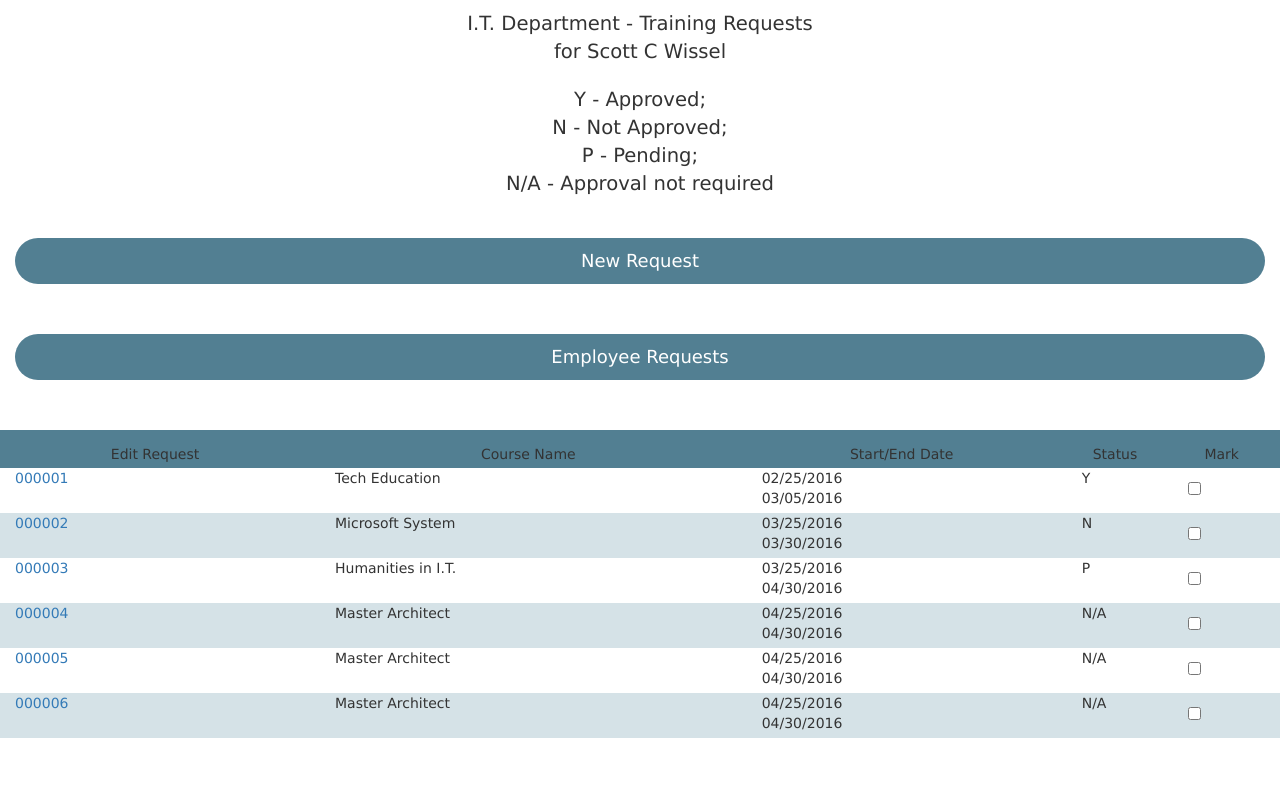
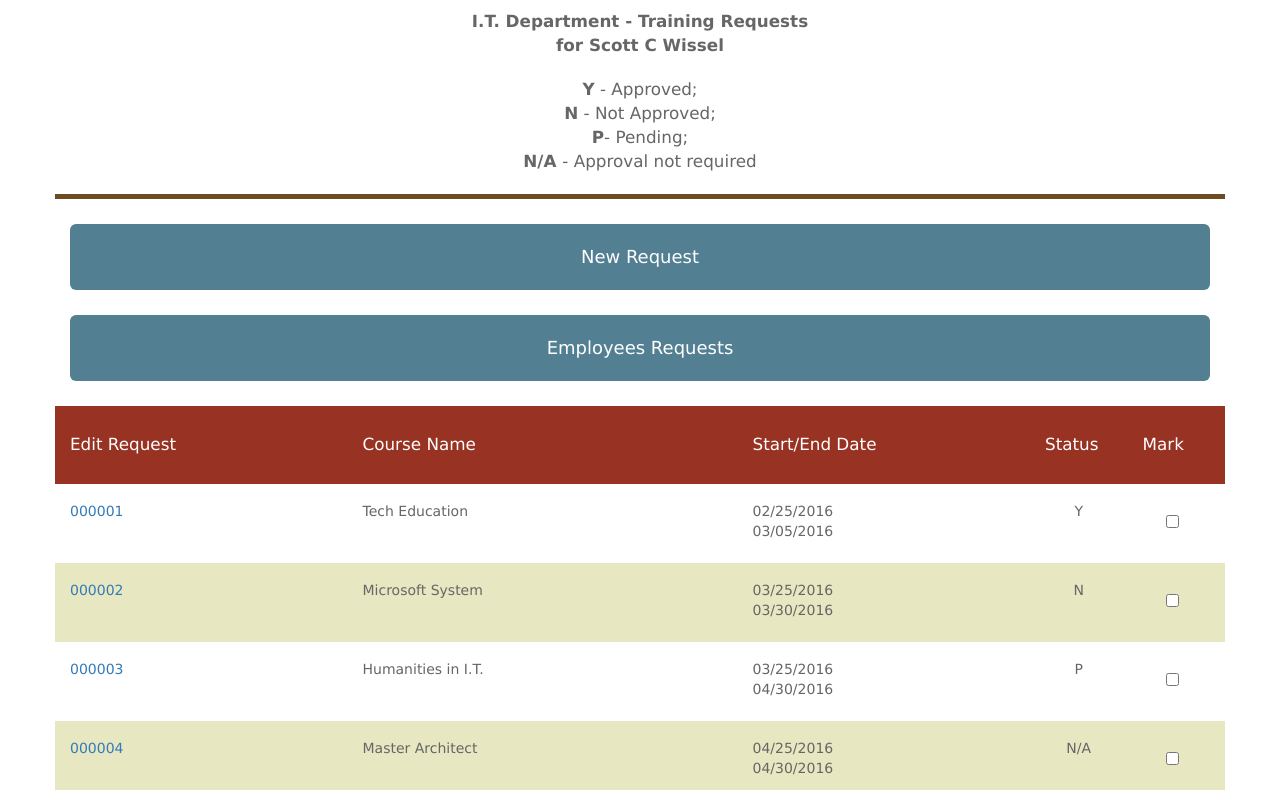
Before and after one commit to thenerdhero/c35, a plain HTML site: page frontend/html/ap_first_page_op2.html in a window 1280 px wide. Shown: the part 92-882 px from the top of the page. Before the commit the page ends 830 px from the top, so only its background shows below. Drawn offline with nearby package versions, Linux system fonts and the light colour scheme; files that its build step writes are made by us from their sources.

Commit message:
Iryna: option2 for manager part, first page that manager will see after log in

```diff
--- a/frontend/css/ap_first_page_op2.css
+++ b/frontend/css/ap_first_page_op2.css
@@ -1,25 +1,73 @@
 
-.whole {
+body {
 font-family: Verdana, Arial, Helvetica, sans-serif;
+color:#666666;
+margin:0;
+padding:0;
+}
+
+
+.top{
+	background-color:#983222;
+}
+
+
+.top p {
+
+	margin: 27px 0px;
+	text-align: left;
+	color:white;
+	font-size: 120%;
+
 
 }
 
-.top p {
-	margin:7px 5px 2px -10px;
-	padding:7px 5px 2px 10px;
-	text-align: center;
+.rows {
+
+	padding:17px 0px 17px;
+	text-align: left;
+	/*background-color:#983222;*/
 
 }
 
+.row-odd{
+	background-color:#fff;
+}
+
+.row-even{
+	background-color:#E7E7C1;
+}
+
+.status {
+	text-align: center;
+}
+
+.name {
+	border-bottom: 5px solid #6c4d23;
+}
 .name p {
 
 	 text-align: center;
-	 font-size: 140%;
+	 font-size: 120%;
 	 margin: 5px 0px 20px 0px;
 }
 
-.button {
+.buttons {
 
-  margin:20px 0px 50px 0px;
-  border-radius: 55px;
+  margin:25px 0px 25px 0px;
+  padding:20px 0px;
+  background-color:#527F92;
+  color: #fff;
+
 }
+
+
+@media (max-width: 768px) {
+.top p {
+	margin: 24px 0px;
+	font-size: 96%;
+}
+.rows {
+	font-size:90%;
+}
+}
--- a/frontend/html/ap_first_page_op2.html
+++ b/frontend/html/ap_first_page_op2.html
@@ -1,18 +1,18 @@
 <!DOCTYPE html>
 <html lang="en">
 <head>
-    <title>thenewboston</title>
+    <title>I.T. Department - Training Requests, First page for employee</title>
     <meta charset="utf-8">
     <meta name="viewport" content="width=device-width, initial-scale=1">
     <link rel="stylesheet" href="https://maxcdn.bootstrapcdn.com/bootstrap/3.3.4/css/bootstrap.min.css">
     <script src="https://ajax.googleapis.com/ajax/libs/jquery/1.11.3/jquery.min.js"></script>
     <script src="https://maxcdn.bootstrapcdn.com/bootstrap/3.3.4/js/bootstrap.min.js"></script>
-    <link rel="stylesheet" type="text/css" href="ap_first_page_op2.css">
+    <link rel="stylesheet" type="text/css" href="../css/ap_first_page_op2.css">
 </head>
 <body>
 
-<!-- general container???????????????????-->
-  <div class="container-fluid whole">
+<!-- general container-->
+  <div class="container">
 
 <!-- Navbar -->
 <div class="bs-example">
@@ -39,30 +39,30 @@
     </nav>
 </div>
 
-
 <!-- Text-->
-
     <div class="row name">
         <div class="col-xs-12 col-sm-12 col-md-12">
-              <p> I.T. Department - Training Requests </br>for Scott C Wissel</p>
-              <p> Y - Approved; <br> N - Not Approved; <br>P - Pending; <br> N/A - Approval not required</p>
+              <p> <strong>I.T. Department - Training Requests </br>for Scott C Wissel</strong></p>
+              <p><strong> Y</strong> - Approved; <br>
+              <strong>N</strong> - Not Approved; <br>
+              <strong>P</strong>- Pending; <br>
+              <strong>N/A </strong>- Approval not required</p>
         </div>
     </div>
 
 
+<!-- New Request button -->
 
-
-<!-- New Request button and Table -->
   <div>
-      <button type="button" class="btn btn-block btn-lg button" style="background-color:#527F92; color: white;">New Request</button>
+      <button type="button" class="btn btn-block btn-lg buttons">New Request</button>
 </div>
 
-  <div>
-      <button type="button" class="btn btn-block btn-lg button" style="background-color:#527F92; color: white;"> Employee Requests</button>
+<div>
+      <button type="button" class="btn btn-block btn-lg buttons">Employees Requests</button>
 </div>
 
-
-    <div class="row top" style="background-color:#527F92">
+<!-- Table-->
+    <div class="row top">
   <div class="col-xs-2 col-sm-2 col-md-3"><p>Edit Request</p></div>
   <div class= "col-xs-3 col-sm-3 col-md-4"><p>Course Name</p></div>
   <div class="col-xs-3 col-sm-3 col-md-3"><p>Start/End Date</p></div>
@@ -70,12 +70,12 @@
   <div class="col-xs-2 col-sm-2 col-md-1"><p>Mark</p></div>
   </div>
 
-   <div class="row" style="background-color:#eleace">
+   <div class="row rows row-odd">
   <div class="col-xs-2 col-sm-2 col-md-3"><a href = "#">000001</a></div>
   <div class="col-xs-3 col-sm-3 col-md-4">Tech Education</div>
   <div class="col-xs-3 col-sm-3 col-md-3">02/25/2016  <br>03/05/2016</div>
-  <div class="col-xs-2 col-sm-2 col-md-1"> Y </div>
-  <div class="col-xs-2 col-sm-2 col-md-1">
+  <div class="col-xs-2 col-sm-2 col-md-1 status"> Y </div>
+  <div class="col-xs-2 col-sm-2 col-md-1 text-center" >
             <div class="checkbox">
             <label>
             <input type="checkbox" id="blankCheckbox" value="option1" aria-label="...">
@@ -84,12 +84,12 @@
   </div>
   </div>
 
-  <div class="row" style="background-color:#d5e2e7">
+  <div class="row rows row-even">
   <div class="col-xs-2 col-sm-2 col-md-3"><a href = "#">000002</a></div>
   <div class="col-xs-3 col-sm-3 col-md-4">Microsoft System</div>
   <div class="col-xs-3 col-sm-3 col-md-3">03/25/2016 <br> 03/30/2016</div>
-  <div class="col-xs-2 col-sm-2 col-md-1"> N </div>
-  <div class="col-xs-2 col-sm-2 col-md-1">
+  <div class="col-xs-2 col-sm-2 col-md-1 status"> N </div>
+  <div class="col-xs-2 col-sm-2 col-md-1 text-center">
             <div class="checkbox">
             <label>
             <input type="checkbox" id="blankCheckbox" value="option1" aria-label="...">
@@ -98,13 +98,13 @@
   </div>
   </div>
 
-  <div class="row" style="background-color:#eleace">
+  <div class="row rows row-odd">
   <div class="col-xs-2 col-sm-2 col-md-3"><a href = "#">000003</a></div>
   <div class="col-xs-3 col-sm-3 col-md-4">Humanities in I.T.</div>
   <div class="col-xs-3 col-sm-3 col-md-3">03/25/2016  <br> 04/30/2016</div>
-  <div class="col-xs-2 col-sm-2 col-md-1"> P </div>
+  <div class="col-xs-2 col-sm-2 col-md-1 status"> P </div>
   <div class="col-xs-2 col-sm-2 col-md-1">
-            <div class="checkbox">
+            <div class="checkbox text-center">
             <label>
             <input type="checkbox" id="blankCheckbox" value="option1" aria-label="...">
             </label>
@@ -112,12 +112,12 @@
   </div>
   </div>
 
-<div class="row" style="background-color:#d5e2e7">
+<div class="row rows row-even">
   <div class="col-xs-2 col-sm-2 col-md-3"><a href = "#">000004</a></div>
   <div class="col-xs-3 col-sm-3 col-md-4">Master Architect</div>
   <div class="col-xs-3 col-sm-3 col-md-3">04/25/2016  <br> 04/30/2016</div>
-  <div class="col-xs-2 col-sm-2 col-md-1"> N/A </div>
-  <div class="col-xs-2 col-sm-2 col-md-1">
+  <div class="col-xs-2 col-sm-2 col-md-1 status"> N/A </div>
+  <div class="col-xs-2 col-sm-2 col-md-1 text-center">
             <div class="checkbox">
             <label>
             <input type="checkbox" id="blankCheckbox" value="option1" aria-label="...">
@@ -125,12 +125,12 @@
             </div></div>
   </div>
 
-  <div class="row" style="background-color:##eleace">
+  <div class="row rows row-odd">
   <div class="col-xs-2 col-sm-2 col-md-3"><a href = "#">000005</a></div>
   <div class="col-xs-3 col-sm-3 col-md-4">Master Architect</div>
   <div class="col-xs-3 col-sm-3 col-md-3">04/25/2016  <br> 04/30/2016</div>
-  <div class="col-xs-2 col-sm-2 col-md-1"> N/A </div>
-  <div class="col-xs-2 col-sm-2 col-md-1">
+  <div class="col-xs-2 col-sm-2 col-md-1 status"> N/A </div>
+  <div class="col-xs-2 col-sm-2 col-md-1 text-center">
             <div class="checkbox">
             <label>
             <input type="checkbox" id="blankCheckbox" value="option1" aria-label="...">
@@ -138,22 +138,22 @@
             </div></div>
   </div>
 
-  <div class="row" style="background-color:#d5e2e7">
+  <div class="row rows row-even">
   <div class="col-xs-2 col-sm-2 col-md-3"><a href = "#">000006</a></div>
   <div class="col-xs-3 col-sm-3 col-md-4">Master Architect</div>
   <div class="col-xs-3 col-sm-3 col-md-3">04/25/2016  <br> 04/30/2016</div>
-  <div class="col-xs-2 col-sm-2 col-md-1"> N/A </div>
-  <div class="col-xs-2 col-sm-2 col-md-1">
+  <div class="col-xs-2 col-sm-2 col-md-1 status"> N/A </div>
+  <div class="col-xs-2 col-sm-2 col-md-1 text-center">
             <div class="checkbox">
             <label>
             <input type="checkbox" id="blankCheckbox" value="option1" aria-label="...">
             </label>
             </div></div>
   </div>
+  </div> <!--general conteiner closed-->
 
 
 
 
-</div> <!--closed general conteiner-->
 </body>
 </html
```
